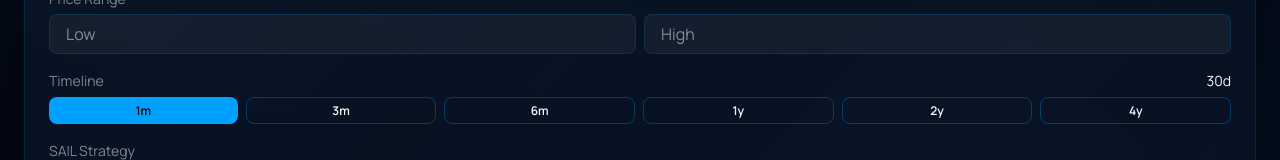
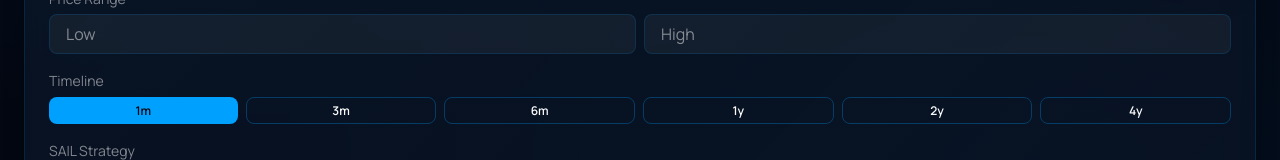
Before and after one commit to glupta/full-sail-yield-calculator, a React (Vite) app: page / in a window 1280 px wide. Shown: the part 473-633 px from the top of the page. Built offline with nearby package versions, Linux system fonts and the light colour scheme.

Commit message:
style: remove redundant timeline value label

```diff
--- a/src/components/ScenarioPanel.jsx
+++ b/src/components/ScenarioPanel.jsx
@@ -193,11 +193,6 @@ export default function ScenarioPanel({
             <div className="mb-md">
                 <label className="text-muted" style={{ fontSize: '0.875rem', display: 'block', marginBottom: 'var(--space-xs)' }}>
                     Timeline
-                    <span style={{ float: 'right', color: 'var(--text-primary)' }}>
-                        {scenario.timeline >= 365
-                            ? `${(scenario.timeline / 365).toFixed(1)}y`
-                            : `${scenario.timeline}d`}
-                    </span>
                 </label>
                 <div className="flex gap-sm">
                     {[
```
